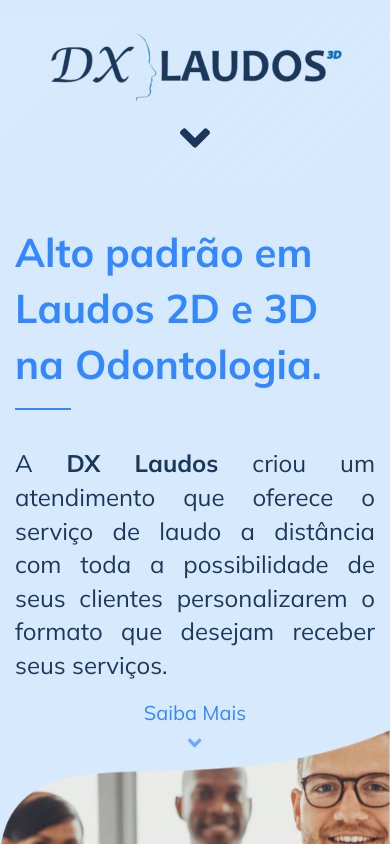
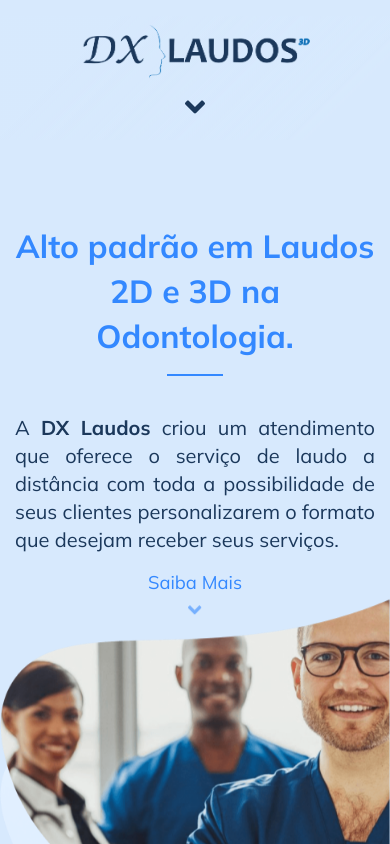
Before and after one commit to DXLAUDOS/DxLaudos, a React (Create React App) app: page / in a window 390 px wide. Shown: the top 844 px of the page. Built offline with nearby package versions, Linux system fonts and the light colour scheme.

Commit message:
Navbar, Text and presentation mobile ajusts

```diff
--- a/src/components/Navbar/index.js
+++ b/src/components/Navbar/index.js
@@ -38,8 +38,8 @@
             }}
             md={scrollY > 30 ? 3 : 4}
             className={"animated fadeInDown"}
-            xs={10}
-            offset={{ xs: 1, sm: 0 }}
+            xs={8}
+            offset={{ xs: 2, sm: 0 }}
           >
             <Logo />
           </Col>
@@ -64,7 +64,7 @@
                     transform: MenuVisible ? "rotate(180deg)" : "rotate(0)",
                     transition: "transform 300ms var(--default-cubic)",
                   }}
-                  size={"3x"}
+                  size={"2x"}
                 />
                 {MenuVisible && <LinksList className={"mobileList"} block />}
               </div>
--- a/src/components/Navbar/index.scss
+++ b/src/components/Navbar/index.scss
@@ -1,6 +1,7 @@
+@import "../../includes/functions.scss";
 .Navbar {
   margin: 1rem 0 1.5rem;
-  padding: 1rem 0;
+  padding: 0.5rem 0;
   position: relative; /* Safari */
   top: 0;
   left: 0;
@@ -10,6 +11,9 @@
   background: var(--gradient-secondary);
   transition: background-color 300ms var(--default-cubic),
     position 300ms var(--default-cubic);
+  @include respond-to($tablet) {
+    padding: 1rem 0;
+  }
   &--fixed {
     margin: 0;
     position: fixed; /* Safari */
--- a/src/components/Text/index.js
+++ b/src/components/Text/index.js
@@ -14,6 +14,7 @@
       className={cn(`Text`, {
         "Text--primary": color === "primary",
         [`align-${align}`]: align,
+        ["Text--hr"]: hr,
         [className]: className,
       })}
     >
--- a/src/components/Text/index.scss
+++ b/src/components/Text/index.scss
@@ -1,3 +1,4 @@
+@import "../../includes/functions.scss";
 .Text {
   display: inline-block;
   margin: 0;
@@ -37,23 +38,38 @@
     font-weight: normal;
   }
   h1 {
+    @include respond-to($tablet) {
       font-size: 2.5rem;
+    }
+    font-size: 2rem;
     font-weight: bold;
   }
   h2 {
+    @include respond-to($tablet) {
       font-size: 2rem;
+    }
+    font-size: 1.75rem;
     font-weight: normal;
   }
   h3 {
+    @include respond-to($tablet) {
       font-size: 1.75rem;
+    }
+    font-size: 1.5rem;
     font-weight: normal;
   }
   h4 {
+    @include respond-to($tablet) {
       font-size: 1.5rem;
+    }
+    font-size: 1.25rem;
     font-weight: normal;
   }
   h5 {
+    @include respond-to($tablet) {
       font-size: 1.25rem;
+    }
+    font-size: 1.15rem;
     font-weight: normal;
   }
   h6 {
@@ -82,13 +98,22 @@
       text-align: justify;
     }
   }
+  &.Text--hr {
+    text-align: center;
+    @include respond-to($tablet) {
+      text-align: inherit;
+    }
+  }
   &___hr {
     max-width: 3.5rem;
     width: 100%;
+    border: none;
+    border-top: 2px solid var(--primary);
+    margin: -1rem auto 2rem;
+    @include respond-to($tablet) {
       margin-top: -1rem;
       margin-bottom: 2rem;
       margin-left: 0;
-    border: none;
-    border-top: 2px solid var(--primary);
     }
   }
+}
--- a/src/containers/presentation/index.js
+++ b/src/containers/presentation/index.js
@@ -15,16 +15,14 @@
     <article className={"Presentation"} id={"DxLaudos"}>
       <Container>
         <Row>
-          <Col xs={12} md={9}>
+          <Col xs={12} md={7}>
             <Animate delay={1200} animate="fadeInDown">
               <Text color="primary" hr>
-                <h1>
-                  Alto padrão em Laudos 2D e 3D <br /> na Odontologia.
-                </h1>
+                <h1>Alto padrão em Laudos 2D e 3D na Odontologia.</h1>
               </Text>
             </Animate>
             <Row>
-              <Col xs={12} md={8}>
+              <Col xs={12} md={10}>
                 <Animate delay={1400} animate="fadeIn">
                   <Text className="align-justify">
                     <h4>
```
Also changed, not shown: 1 other file (tests, documents, lock files or other folders). Lines whose indentation alone changed are shown as unchanged.
